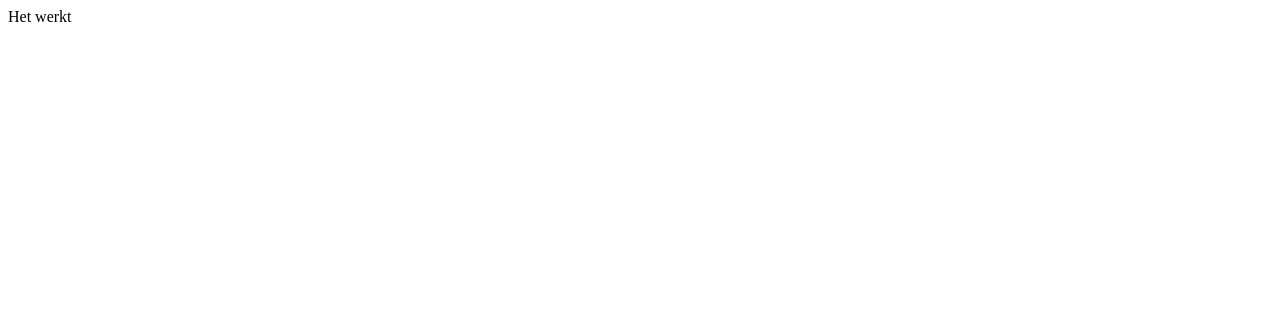
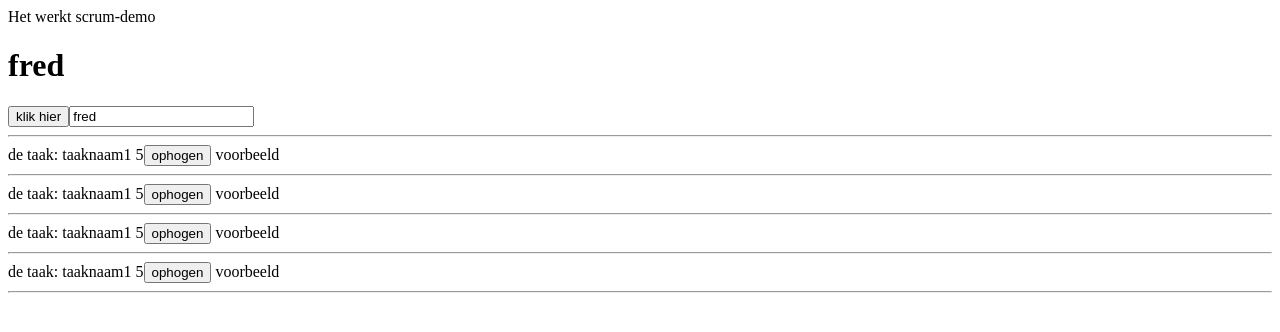
Before and after one commit to FelixvL/scrumyerfe, an Angular app: page / in a window 1280 px wide. Shown: the top 332 px of the page. Built offline with nearby package versions, Linux system fonts and the light colour scheme.

Commit message:
service aangemaakt

```diff
--- a/src/app/app.component.html
+++ b/src/app/app.component.html
@@ -1 +1,13 @@
 Het werkt
+{{title}}
+
+<h1>{{voornaam}}</h1>
+<button (click)="verandernaam()">klik hier</button>
+
+<input [(ngModel)]="voornaam">
+<hr>
+<task-selector></task-selector>
+
+<task-selector></task-selector>
+<task-selector></task-selector>
+<task-selector></task-selector>
--- a/src/app/app.component.ts
+++ b/src/app/app.component.ts
@@ -7,4 +7,10 @@ import { Component } from '@angular/core';
 })
 export class AppComponent {
   title = 'scrum-demo';
+  voornaam = 'fred';
+
+  verandernaam(){
+    console.log("naam wordt veranderd");
+    this.voornaam = 'joost'
+  }
 }
--- a/src/app/app.module.ts
+++ b/src/app/app.module.ts
@@ -4,13 +4,17 @@ import { BrowserModule } from '@angular/platform-browser';
 import { AppRoutingModule } from './app-routing.module';
 import { AppComponent } from './app.component';
 
+import { FormsModule } from '@angular/forms';
+import { TaskComponent } from './task/task.component';
+
 @NgModule({
   declarations: [
-    AppComponent
+    AppComponent, TaskComponent
   ],
   imports: [
     BrowserModule,
-    AppRoutingModule
+    AppRoutingModule,
+    FormsModule
   ],
   providers: [],
   bootstrap: [AppComponent]
--- /dev/null
+++ b/src/app/task/task.component.html
@@ -0,0 +1,4 @@
+de taak: {{taaknaam}} {{getal}}<button (click)="ophogen()">ophogen</button>
+{{taak1.omschrijving}}
+
+<hr>
--- /dev/null
+++ b/src/app/task/task.component.ts
@@ -0,0 +1,23 @@
+import { Component } from '@angular/core';
+import { Task } from './task'
+import { TaskService } from './task.service';
+
+@Component({
+  selector: 'task-selector',
+  templateUrl: './task.component.html',
+  styleUrls: ['./task.component.css'],
+  providers: [TaskService]
+})
+export class TaskComponent {
+  taaknaam = 'taaknaam1';
+  getal = 5;
+  taak1:Task  = new Task;
+  constructor(private taskService: TaskService){
+
+  }
+  ophogen(){
+    this.getal++;
+    this.taak1 = this.taskService.krijgTaak(1)
+  }
+
+}
--- /dev/null
+++ b/src/app/task/task.service.ts
@@ -0,0 +1,19 @@
+import { Injectable } from '@angular/core';
+import { Task } from './task'
+@Injectable()
+export class TaskService {
+
+
+
+    krijgTaak(id: number): Task {
+        let taak1: Task = new Task;
+        if (id === 1) {
+            taak1.taaktitel = "Jyn";
+            taak1.omschrijving = "Erso";
+        } else if (id === 2) {
+            taak1.taaktitel = "Frodo";
+            taak1.omschrijving = "Baggins";
+        }
+        return taak1;
+   }
+}
--- /dev/null
+++ b/src/app/task/task.ts
@@ -0,0 +1,6 @@
+export class Task {
+    id?: number;
+    taaktitel: string = "";
+    tijdsduur: string = "";
+    omschrijving: string = "voorbeeld";
+}
```
Also changed, not shown: src/app/task/task.component.css (added).
